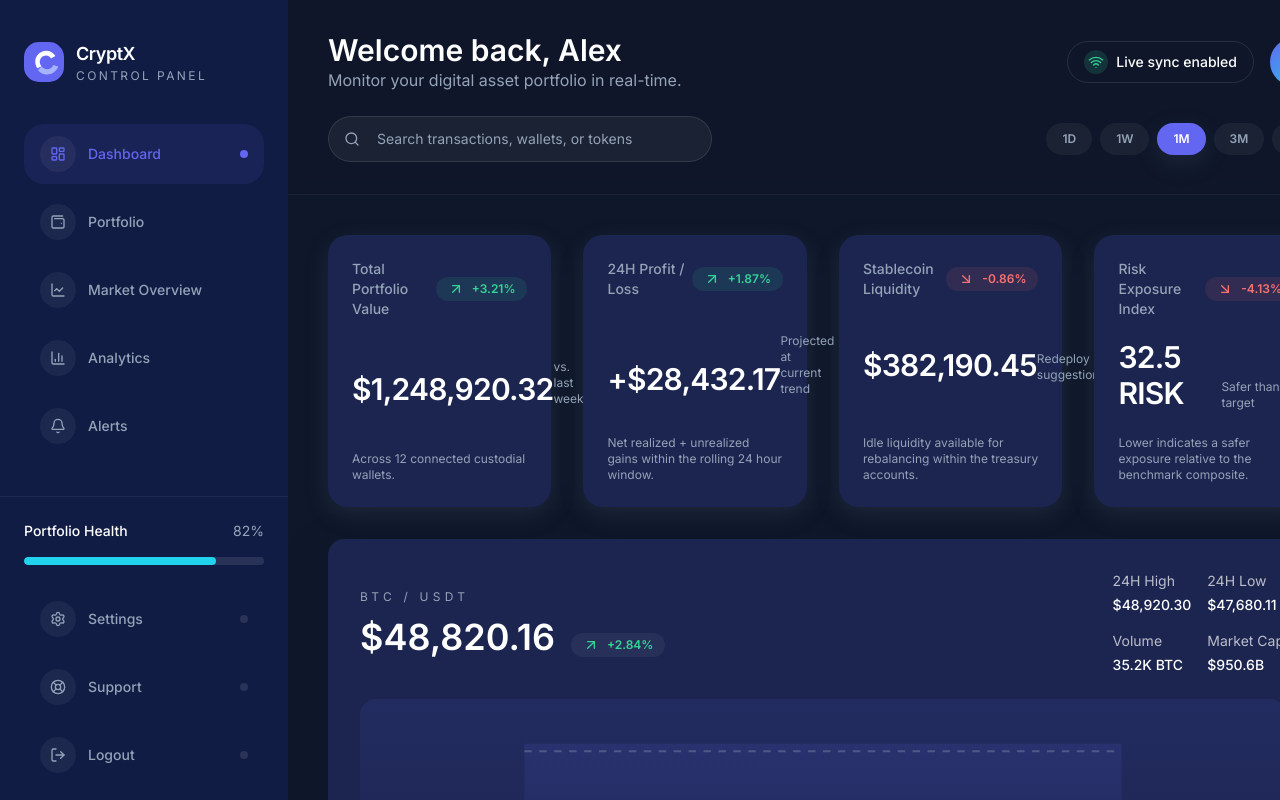
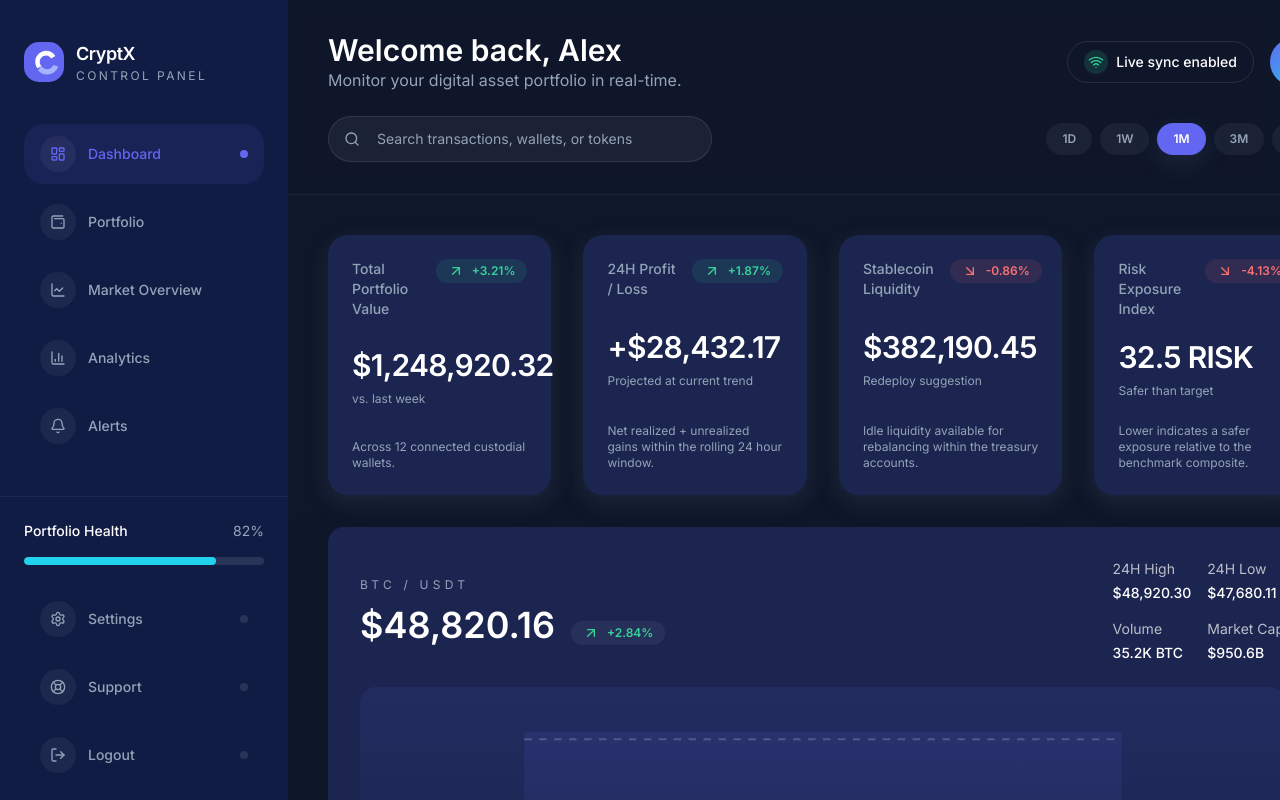
Before and after one commit to GuyMcKechnie/melsoft-cryptx, a React (Vite) app: page / in a window 1280 px wide. Shown: the top 800 px of the page. Built offline with nearby package versions, Linux system fonts and the light colour scheme.

Commit message:
fix card layout

```diff
--- a/src/components/ui/MetricCard.jsx
+++ b/src/components/ui/MetricCard.jsx
@@ -7,7 +7,7 @@ const MetricCard = ({ title, value, delta, deltaLabel, caption }) => {
 
     return (
         <article className="flex h-full flex-col justify-between rounded-xl bg-surface-alt p-6 shadow-subtle transition-transform hover:-translate-y-1 hover:shadow-card">
-            <div className="flex items-center justify-between">
+            <div className="flex items-start justify-between gap-4">
                 <h2 className="text-sm font-medium text-muted">{title}</h2>
                 <span
                     className={`flex items-center gap-2 rounded-full px-3 py-1 text-xs font-semibold ${
@@ -20,12 +20,14 @@ const MetricCard = ({ title, value, delta, deltaLabel, caption }) => {
                     {formattedDelta}
                 </span>
             </div>
-            <div className="mt-5 flex items-end justify-between">
-                <p className="text-2xl font-semibold tracking-tight text-white lg:text-3xl">
+            <div className="mt-5">
+                <p className="text-2xl font-semibold tracking-tight text-white lg:text-3xl whitespace-nowrap">
                     {value}
                 </p>
                 {deltaLabel ? (
-                    <span className="text-xs text-muted">{deltaLabel}</span>
+                    <span className="mt-2 block text-xs text-muted">
+                        {deltaLabel}
+                    </span>
                 ) : null}
             </div>
             {caption ? (
```
